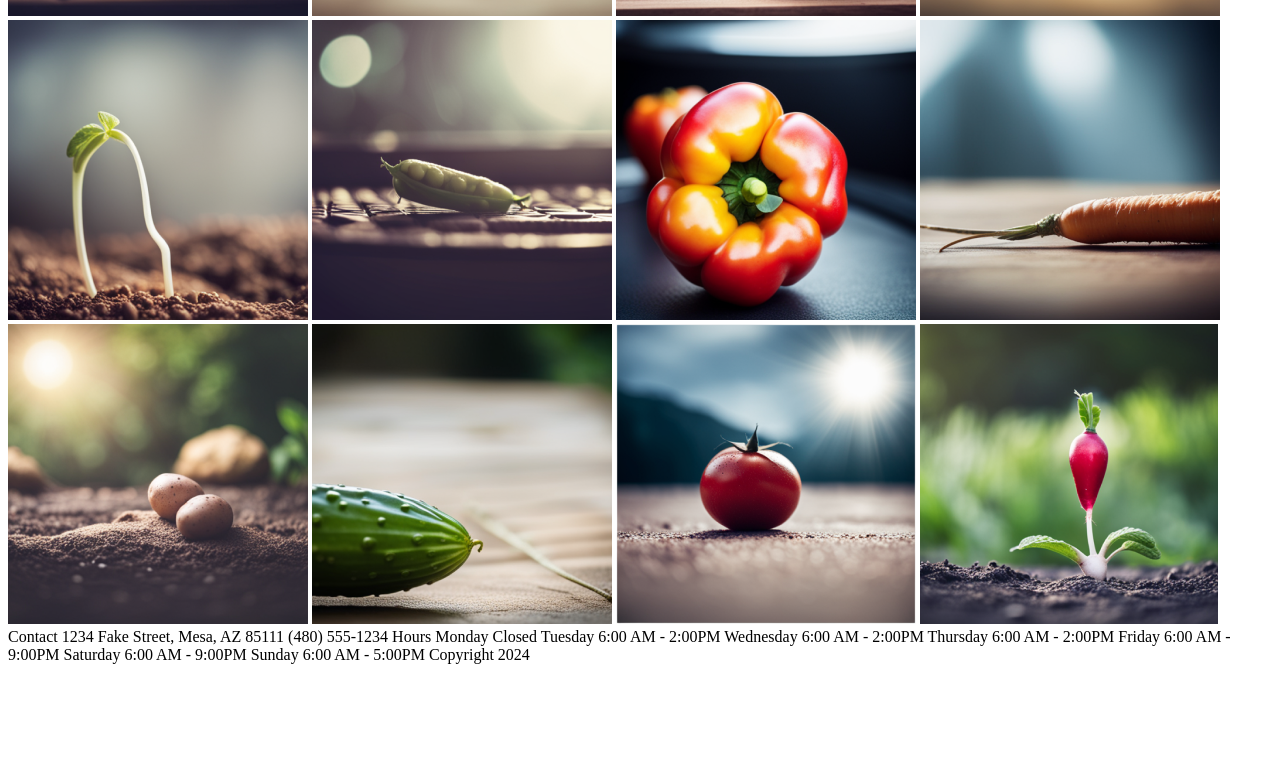
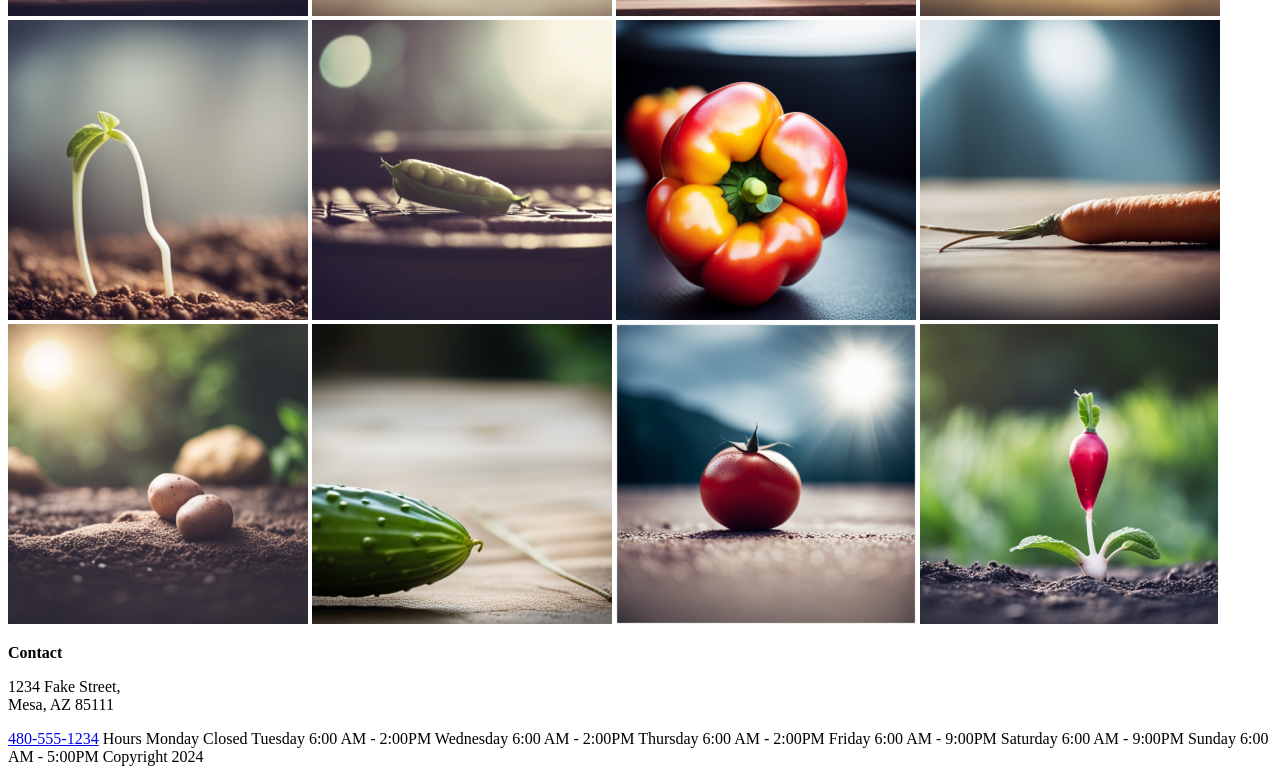
Before and after one commit to Dferna43/farm1, a plain HTML site: page index.html in a window 1280 px wide. Shown: the part 1724-2498 px from the top of the page. Before the commit the page ends 2396 px from the top, so only its background shows below. Drawn offline with Linux system fonts and the light colour scheme.

Commit message:
contacts
coded contacts in footer

```diff
--- a/index.html
+++ b/index.html
@@ -51,10 +51,10 @@
             <img src="images/radish.png" alt="Radish">
     </main>
     <footer>
-Contact
-1234 Fake Street,
-Mesa, AZ 85111
-(480) 555-1234
+        <p><b>Contact</b></p>
+        <p>1234 Fake Street, <br>
+           Mesa, AZ 85111</p>
+        <a href="tel:+14805551234">480-555-1234</a>
 
 Hours
 Monday Closed
```
